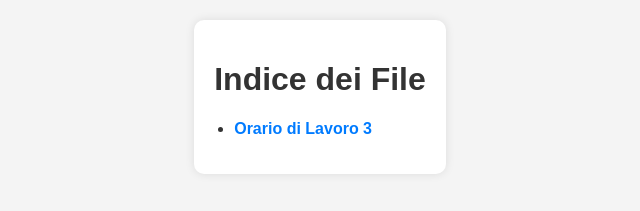
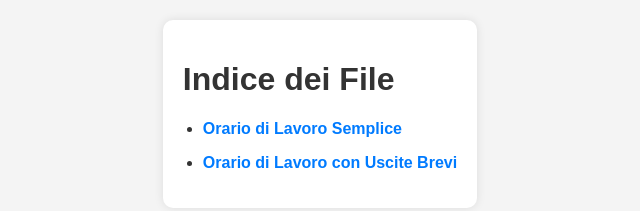
Before and after one commit to logu70/orario-lavoro, a plain HTML site: page index.html in a window 1280 px wide. Shown: the whole page, without its empty margins (320-960 px from the left). Drawn offline with Linux system fonts and the light colour scheme.

Commit message:
Update index.html

```diff
--- a/index.html
+++ b/index.html
@@ -39,7 +39,10 @@
     <div class="container">
         <h1>Indice dei File</h1>
         <ul>
-            <li><a href="orario-lavoro_3.html">Orario di Lavoro 3</a></li>
+            <li><a href="orario-lavoro_3.html">Orario di Lavoro Semplice</a></li>
+        </ul>
+        <ul>
+            <li><a href="orario-lavoro.html">Orario di Lavoro con Uscite Brevi</a></li>
         </ul>
     </div>
 </body>
```
